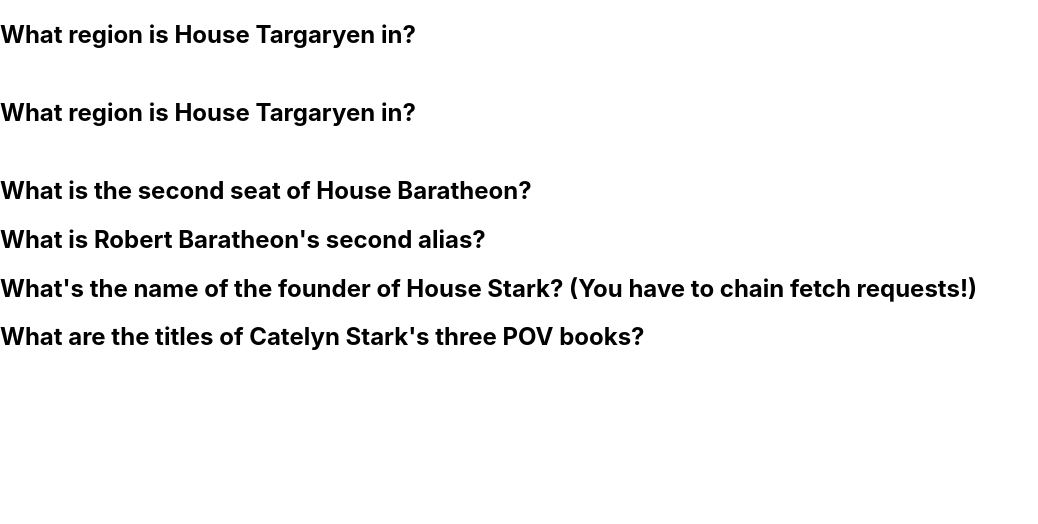
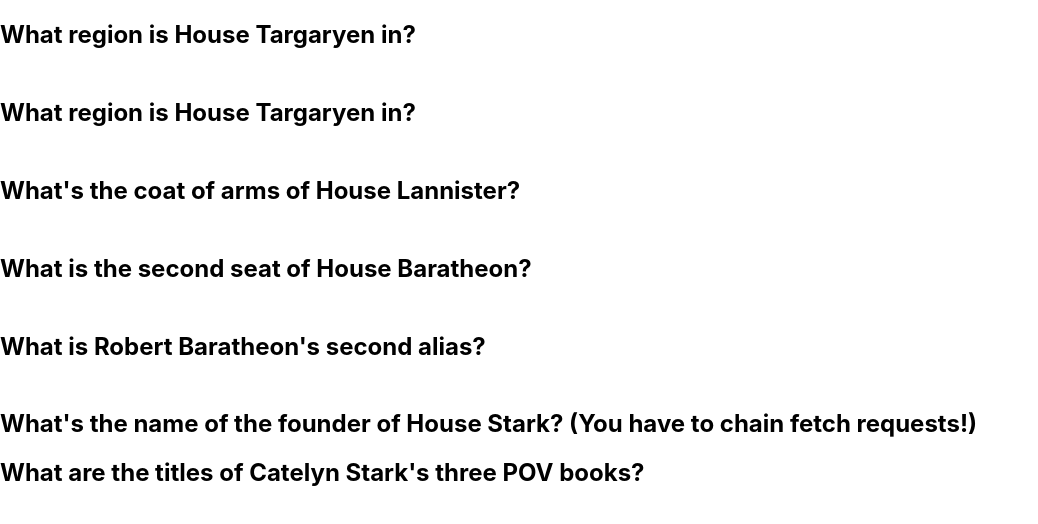
Before and after one commit to cyberstizz/game-of-fetches, a React (Create React App) app: page / in a window 1280 px wide. Shown: the top 524 px of the page, without its empty margins (0-1038 px from the left). Built offline with nearby package versions, Linux system fonts and the light colour scheme; no server answers.

Commit message:
almost completed all components

```diff
--- a/src/App.js
+++ b/src/App.js
@@ -1,7 +1,11 @@
 import React from 'react';
 import './App.css';
-import QueryOne from './components/queryOne'
-import QueryTwo from './components/queryTwo'
+import QueryOne from './components/queryOne';
+import QueryTwo from './components/queryTwo';
+import QueryThree from './components/queryThree';
+import QueryFour from './components/queryFour'
+import QueryFive from './components/queryFive'
+
 import axios from 'axios';
 
 export default class App extends React.Component {
@@ -11,28 +15,15 @@ constructor(props){
     data: []
   }
 }
-componentDidMount(){
-  axios.get("https://www.anapioficeandfire.com/api/houses/378")
-  .then(res => {
-      this.setState({
-          data: res.data
-      })
-  }).catch(error =>{
-      console.log(error)
-  })
-
-}
 
     render(){
  return(
 <div>
   <QueryOne />
   <QueryTwo />
-      <div className='query3'><h2></h2></div>
-      <div><h2>What is the second seat of House Baratheon?</h2></div>
-      <div className='query4'><h2></h2></div>
-      <div><h2>What is Robert Baratheon's second alias?</h2></div>
-      <div className='query5'><h2></h2></div>
+  <QueryThree />
+  <QueryFour />
+  <QueryFive />
       <div><h2>What's the name of the founder of House Stark? (You have to chain fetch requests!)</h2></div>
       <div className='query6'><h2></h2></div>
       <div><h2>What are the titles of Catelyn Stark's three POV books?</h2></div>
--- a/src/components/queryFive.js
+++ b/src/components/queryFive.js
@@ -9,7 +9,7 @@ export default class QueryFive extends React.Component {
         }
     }
     componentDidMount(){
-      axios.get("https://anapioficeandfire.com/api/characters/16")
+      axios.get("https://www.anapioficeandfire.com/api/characters/901")
       .then(res => {
           this.setState({
               data: res.data
@@ -22,7 +22,7 @@ export default class QueryFive extends React.Component {
     render(){
   return (
     <div>
-        <h2>What region is House Targaryen in? <br/><br/>{this.state.data.born}</h2>
+        <h2>What is Robert Baratheon's second alias? <br/><br/>{this.state.data.aliases}</h2>
   </div>
 )
 }
--- a/src/components/queryFour.js
+++ b/src/components/queryFour.js
@@ -9,7 +9,7 @@ export default class QueryFour extends React.Component {
         }
     }
     componentDidMount(){
-      axios.get("https://anapioficeandfire.com/api/characters/16")
+      axios.get("https://www.anapioficeandfire.com/api/houses/17")
       .then(res => {
           this.setState({
               data: res.data
@@ -22,7 +22,7 @@ export default class QueryFour extends React.Component {
     render(){
   return (
     <div>
-        <h2>What region is House Targaryen in? <br/><br/>{this.state.data.born}</h2>
+        <h2>What is the second seat of House Baratheon? <br/><br/>{this.state.data.seats}</h2>
   </div>
 )
 }
--- a/src/components/queryThree.js
+++ b/src/components/queryThree.js
@@ -9,7 +9,7 @@ export default class QueryThree extends React.Component {
         }
     }
     componentDidMount(){
-      axios.get("https://anapioficeandfire.com/api/characters/16")
+      axios.get("https://www.anapioficeandfire.com/api/houses/229")
       .then(res => {
           this.setState({
               data: res.data
@@ -22,7 +22,7 @@ export default class QueryThree extends React.Component {
     render(){
   return (
     <div>
-        <h2>What region is House Targaryen in? <br/><br/>{this.state.data.born}</h2>
+        <h2>What's the coat of arms of House Lannister? <br/><br/>{this.state.data.coatOfArms}</h2>
   </div>
 )
 }
```
